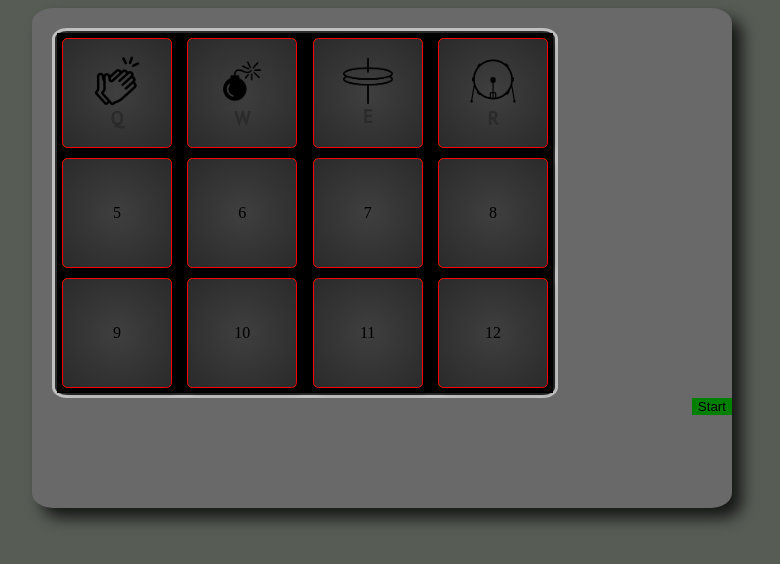
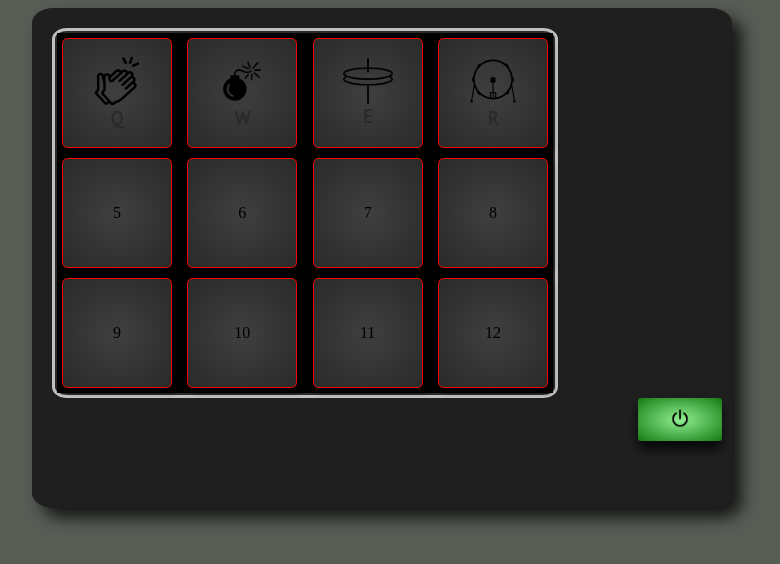
Before and after one commit to Evelinabrink/DrumMachine, a website: page index.html in a window 1280 px wide. Shown: the whole page, without its empty margins (258-1038 px from the left). Drawn offline with Linux system fonts and the light colour scheme.

Commit message:
update to styling

```diff
--- a/index.html
+++ b/index.html
@@ -46,7 +46,9 @@
                 <div class="pad">12</div>
             </div>
         </div>
-        <button class="start">Start</button>
+        <button class="start">
+            <img src="pics/start.png" alt="start button" id="startPic">
+        </button>
     </div>
     <script src="app.js"></script>
 </body>
--- a/style.css
+++ b/style.css
@@ -6,7 +6,7 @@ body {
 
 .container {
     width: 700px;
-    background-color: dimgrey;
+    background-color: #1f1f1f;
     border-radius: 3%;
     height: 500px;
     box-shadow: 10px 10px 15px 0px rgba(0,0,0,0.75);
@@ -80,4 +80,18 @@ h3 {
     background-color: green;
     position: relative;
     float: right;
+    margin-right: 10px;
+    padding: 10px 32px;
+    background: radial-gradient(lightgreen, #137B13);
+    border-radius: 3px;
+    box-shadow: 0px 8px 11px 0px rgba(0,0,0,0.75);
 }
+
+.start:hover {
+    background: radial-gradient(red, darkred);
+}
+
+#startPic {
+    width: 20px;
+    height: auto;
+}
```
Also changed, not shown: pics/start.png (added).
